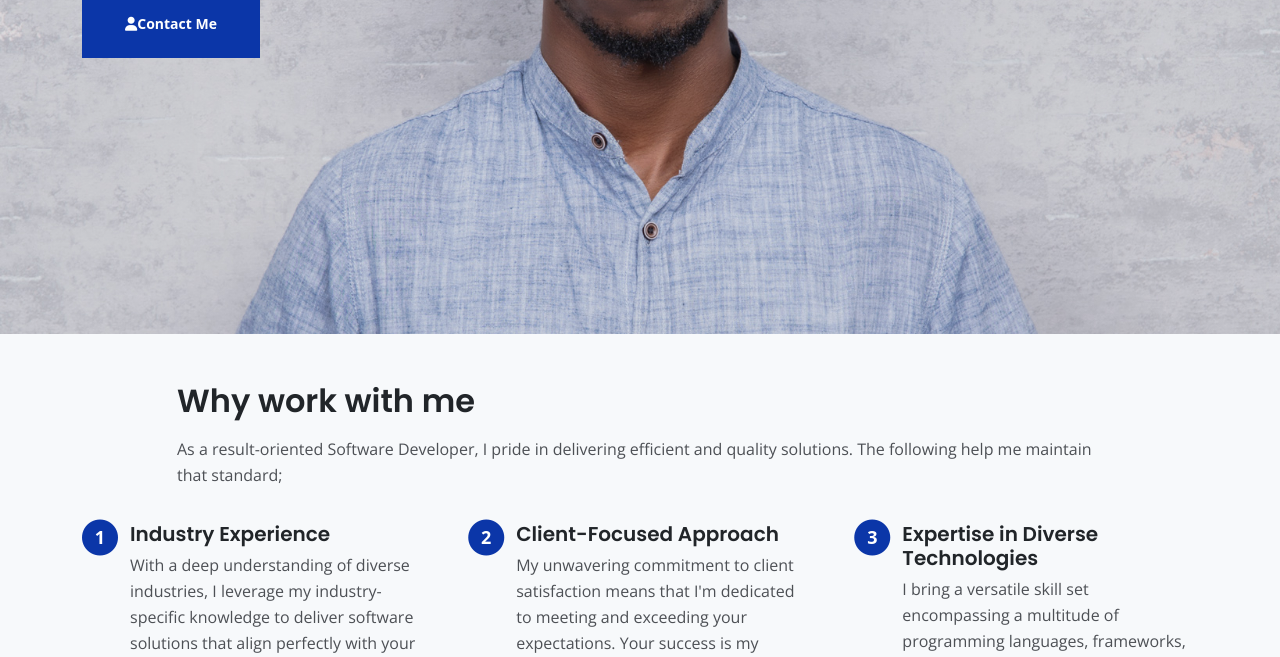
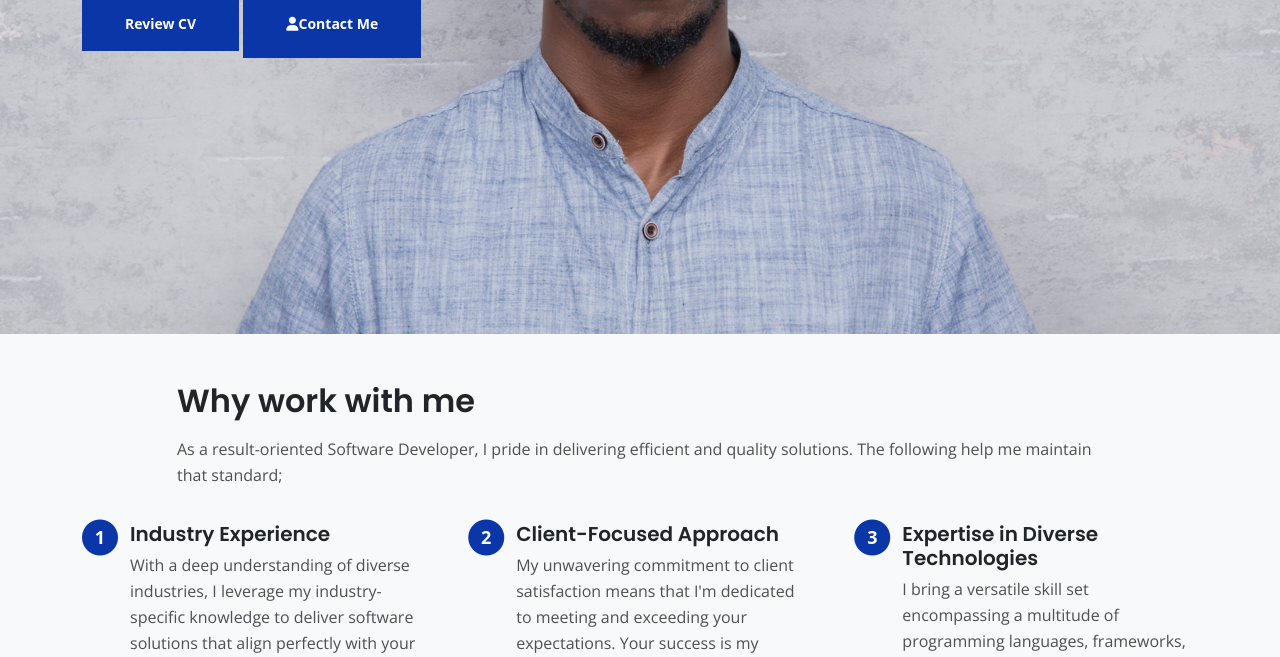
Before and after one commit to DavidOgalo/portfolio, a plain HTML site: page index.html in a window 1280 px wide. Shown: the part 443-1100 px from the top of the page. Drawn offline with nearby package versions, Linux system fonts and the light colour scheme.

Commit message:
Update index.html

```diff
--- a/index.html
+++ b/index.html
@@ -116,7 +116,7 @@
                 <div class="col-lg-6">
                     <div class="text-container">
                         <h1>Hi there I'm David, </h1><h2 class="h2" style="color:white;">I optimize businesses with innovative software solutions</h2>
-<!--                         <a class="btn-solid-lg page-scroll" href="resume/DavidOgalo_Resume.pdf" download>Review CV</a> -->
+                         <a class="btn-solid-lg page-scroll" href="resume/DavidOgalo_Resume.pdf" download>Review CV</a>
                         <a class="btn-solid-lg page-scroll" href="#contact"><i class="fas fa-user"></i>Contact Me</a>
                     </div> <!-- end of text-container -->
                 </div> <!-- end of col -->
```
